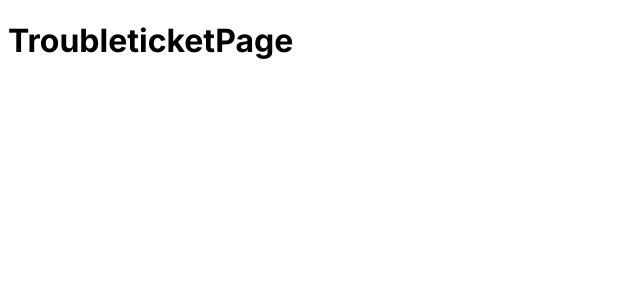
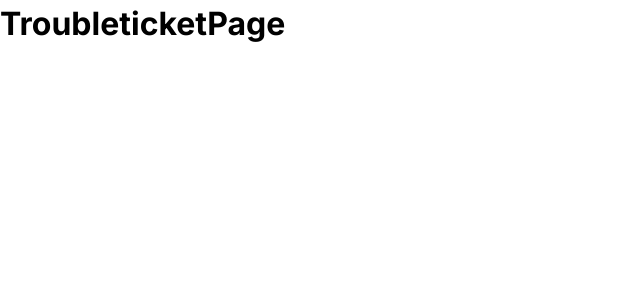
Before and after one commit to ruanvalente/nextjs-boilerplate-example, a Next.js app: page / in a window 1280 px wide. Shown: the top 300 px of the page, without its empty margins (0-640 px from the left). Built offline with nearby package versions, Linux system fonts and the light colour scheme.

Commit message:
chore: add styled-component config

```diff
--- a/next.config.mjs
+++ b/next.config.mjs
@@ -1,4 +1,8 @@
 /** @type {import('next').NextConfig} */
-const nextConfig = {}
+const nextConfig = {
+  compiler: {
+    styledComponents: true,
+  },
+}
 
 export default nextConfig
--- a/package.json
+++ b/package.json
@@ -20,9 +20,13 @@
     }
   },
   "dependencies": {
+    "@types/styled-components": "^5.1.34",
+    "install": "^0.13.0",
     "next": "14.1.0",
+    "npm": "^10.4.0",
     "react": "^18",
-    "react-dom": "^18"
+    "react-dom": "^18",
+    "styled-components": "^6.1.8"
   },
   "devDependencies": {
     "@babel/core": "^7.23.9",
--- a/src/app/layout.tsx
+++ b/src/app/layout.tsx
@@ -1,21 +1,22 @@
-import type { Metadata } from 'next'
+import StyledComponentsRegistry from '@/lib/styled-components/registry'
+import { GlobalStyles } from '../styles/global/global-styles'
 import { Inter } from 'next/font/google'
 
 const inter = Inter({ subsets: ['latin'] })
 
-export const metadata: Metadata = {
-  title: 'Create Next App',
-  description: 'Generated by create next app',
-}
-
 export default function RootLayout({
   children,
-}: Readonly<{
+}: {
   children: React.ReactNode
-}>) {
+}) {
   return (
     <html lang="pt-BR">
-      <body className={inter.className}>{children}</body>
+      <body className={inter.className}>
+        <StyledComponentsRegistry>
+          <GlobalStyles />
+          {children}
+        </StyledComponentsRegistry>
+      </body>
     </html>
   )
 }
--- /dev/null
+++ b/src/lib/styled-components/registry.tsx
@@ -0,0 +1,29 @@
+'use client'
+
+import React, { useState } from 'react'
+import { useServerInsertedHTML } from 'next/navigation'
+import { ServerStyleSheet, StyleSheetManager } from 'styled-components'
+
+export default function StyledComponentsRegistry({
+  children,
+}: {
+  children: React.ReactNode
+}) {
+  // Only create stylesheet once with lazy initial state
+  // x-ref: https://reactjs.org/docs/hooks-reference.html#lazy-initial-state
+  const [styledComponentsStyleSheet] = useState(() => new ServerStyleSheet())
+
+  useServerInsertedHTML(() => {
+    const styles = styledComponentsStyleSheet.getStyleElement()
+    styledComponentsStyleSheet.instance.clearTag()
+    return <>{styles}</>
+  })
+
+  if (typeof window !== 'undefined') return <>{children}</>
+
+  return (
+    <StyleSheetManager sheet={styledComponentsStyleSheet.instance}>
+      {children}
+    </StyleSheetManager>
+  )
+}
--- a/src/styles/global/global-styles.ts
+++ b/src/styles/global/global-styles.ts
@@ -0,0 +1,33 @@
+'use client'
+
+import { createGlobalStyle } from 'styled-components'
+
+export const GlobalStyles = createGlobalStyle`
+
+*, *::before, *::after {
+box-sizing: border-box;
+}
+* {
+  margin: 0;
+}
+
+body {
+  line-height: 1.5;
+  -webkit-font-smoothing: antialiased;
+}
+img, picture, video, canvas, svg {
+  display: block;
+  max-width: 100%;
+}
+input, button, textarea, select {
+  font: inherit;
+}
+
+p, h1, h2, h3, h4, h5, h6 {
+  overflow-wrap: break-word;
+}
+
+#root, #__next {
+  isolation: isolate;
+}
+`
```
Also changed, not shown: 1 other file (tests, documents, lock files or other folders).
